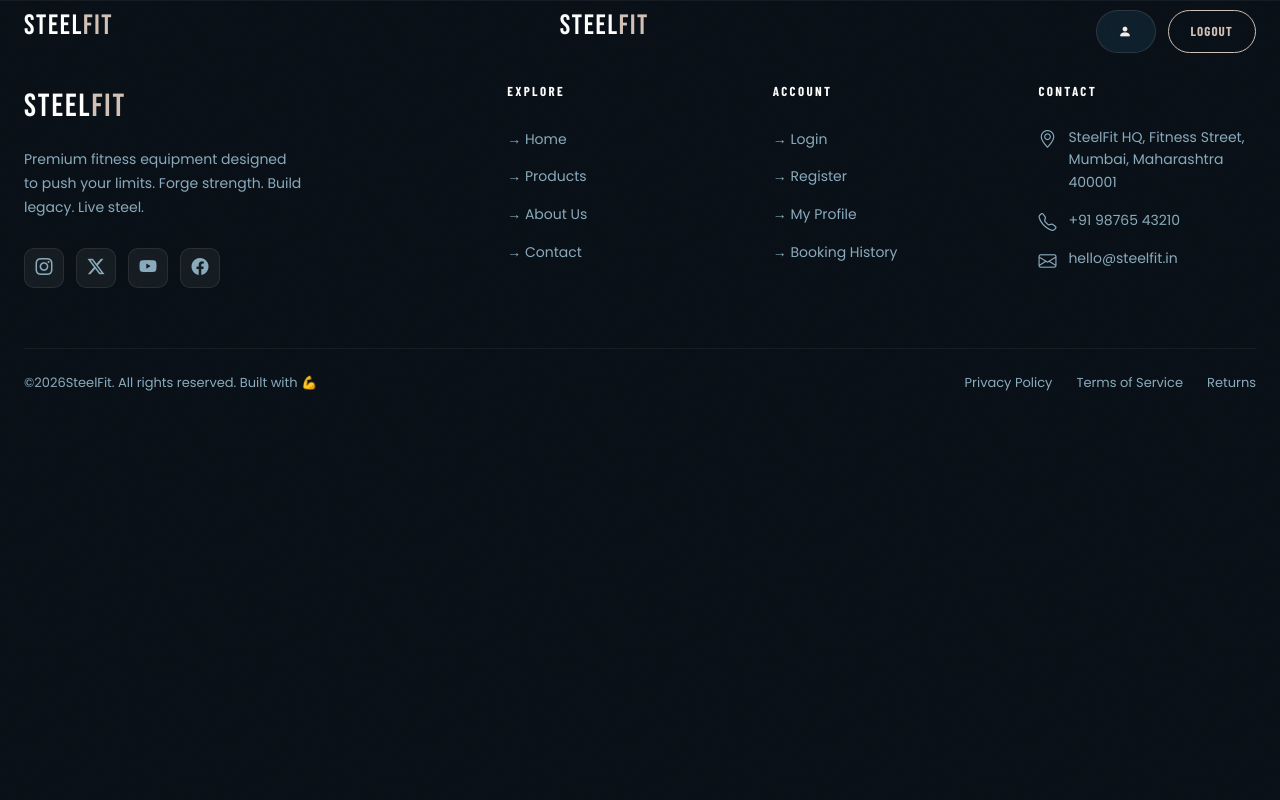
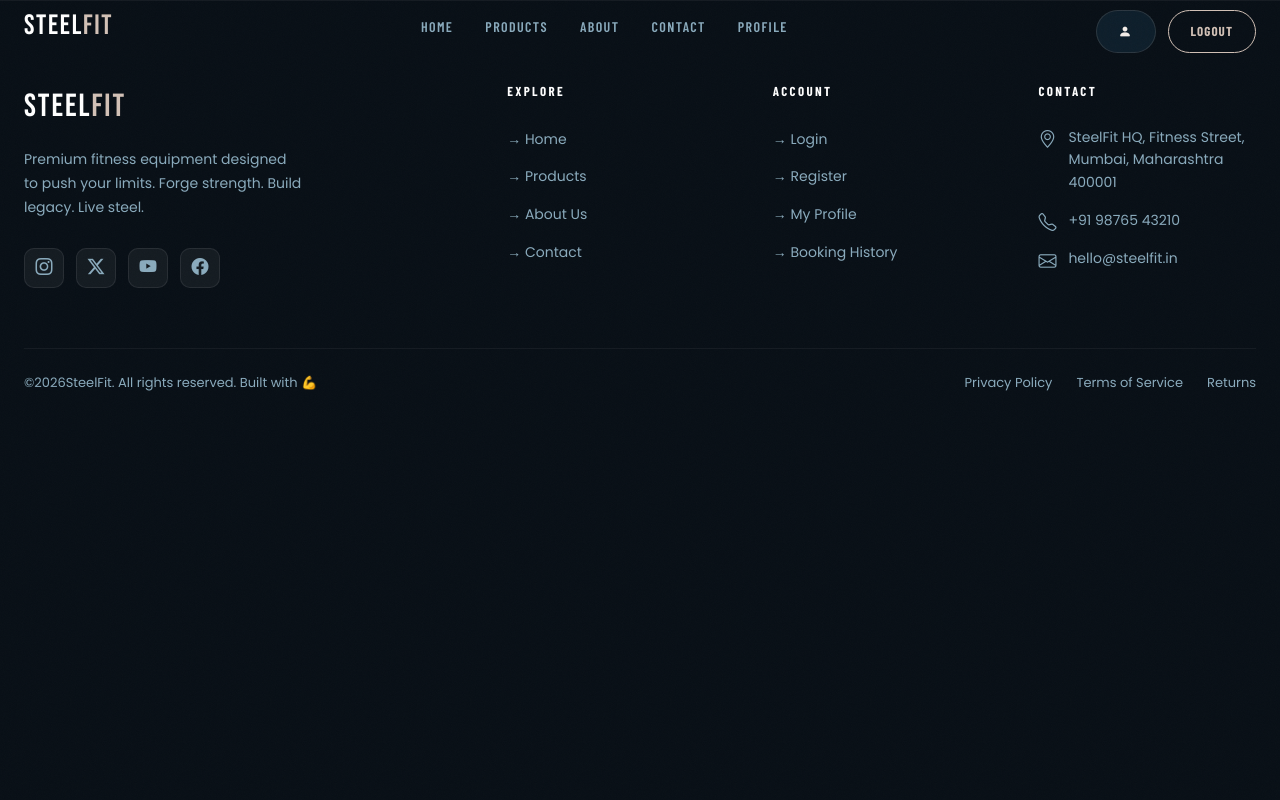
Before and after one commit to Vardan1564/SteelFit-Fitness-Sports, a Django app: page / in a window 1280 px wide. Run offline with Django 5.2, Linux system fonts and the light colour scheme; some web fonts are replaced.

```diff
--- a/templates/baseLayout.html
+++ b/templates/baseLayout.html
@@ -43,10 +43,28 @@
           <!-- Logo -->
           <a href="{% url 'home' %}" class="navbar__logo" aria-label="SteelFit Home">Steel<span>Fit</span></a>
 
-      <!-- Logo -->
-      <a href="{% url "home" %}" class="navbar__logo" aria-label="SteelFit Home">
-        Steel<span>Fit</span>
-      </a>
+          <!-- Desktop Links -->
+          <ul class="navbar__links" role="list">
+            <li>
+              <a href="{% url 'home' %}" class="navbar__link">Home</a>
+            </li>
+            <li>
+              <a href="{% url 'products' %}" class="navbar__link">Products</a>
+            </li>
+            <li>
+              <a href="{% url 'aboutus' %}" class="navbar__link">About</a>
+            </li>
+            <li>
+              <a href="{% url 'contactus' %}" class="navbar__link">Contact</a>
+            </li>
+            {% comment %} {% if user.is_authenticated %}
+              {% endcomment %}
+              <li>
+                <a href="{% url 'profile' %}" class="navbar__link">Profile</a>
+              </li>
+              {% comment %}
+            {% endif %} {% endcomment %}
+          </ul>
 
           <!-- Actions -->
           <div class="navbar__actions">
```
Also changed, not shown: db.sqlite3 (deleted), 1 other file.
